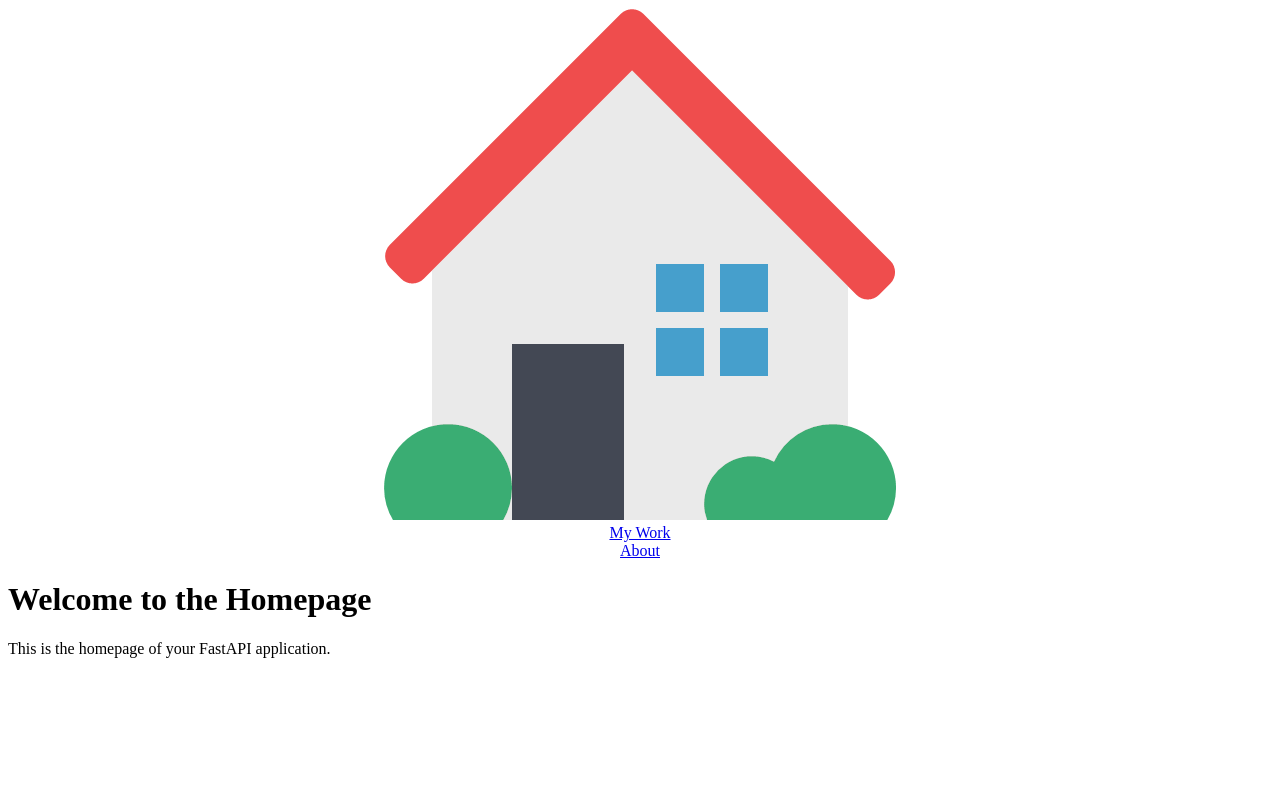
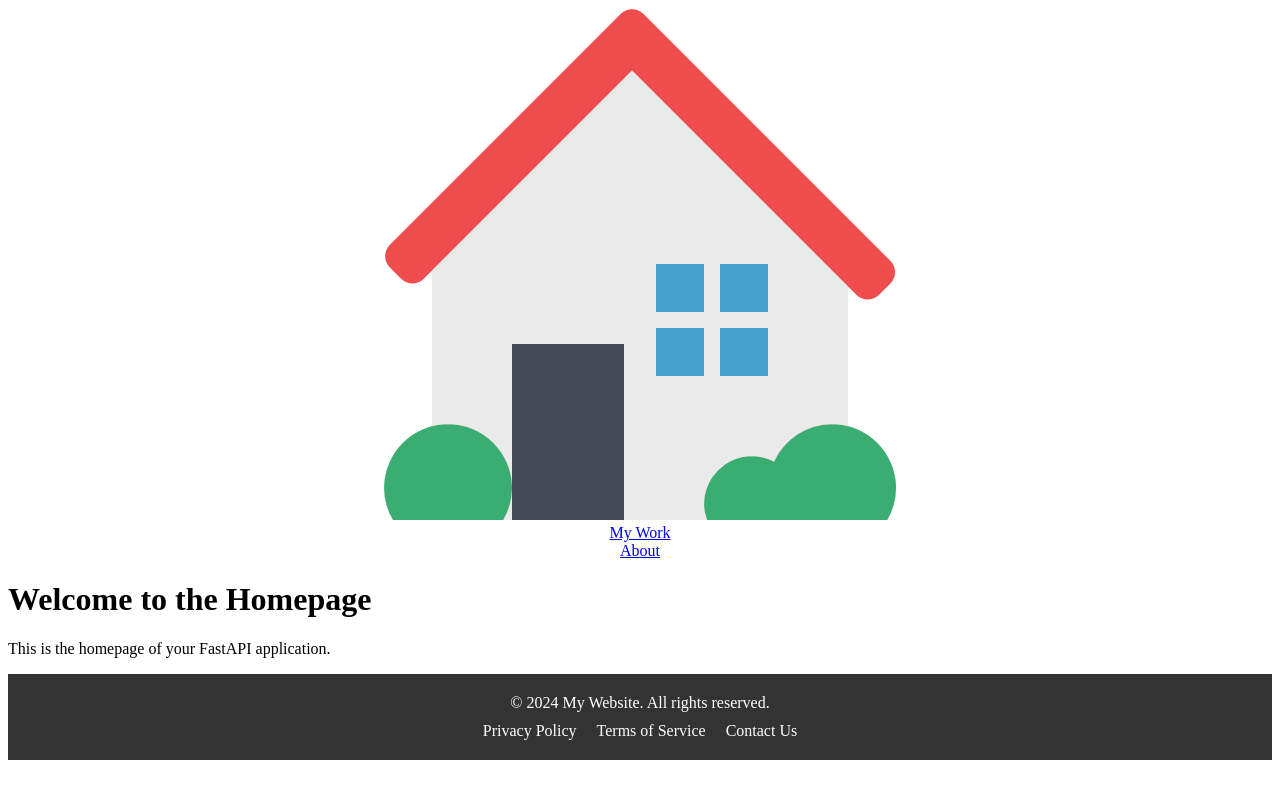
Before and after one commit to Helen-Mars/fastapiProject1, a FastAPI app: page / in a window 1280 px wide. Run offline with FastAPI, Linux system fonts and the light colour scheme.

Commit message:
This is a fastapi project.

```diff
--- /dev/null
+++ b/static/css/footer.css
@@ -0,0 +1,42 @@
+
+/* Basic footer styling */
+footer {
+    background-color: #333;
+    color: #fff;
+    padding: 20px 0; /* Adjust vertical padding */
+    text-align: center;
+    display: flex;
+    justify-content: center;
+    align-items: center;
+}
+
+.footer-content {
+    display: flex;
+    flex-direction: column; /* Stack items vertically */
+    align-items: center; /* Center items horizontally */
+}
+
+.footer-content p {
+    margin: 0;
+    margin-bottom: 10px; /* Add space below the paragraph */
+}
+
+.footer-content ul {
+    list-style: none;
+    padding: 0;
+    margin: 0;
+    display: flex; /* Align list items horizontally */
+}
+
+.footer-content li {
+    margin: 0 10px; /* Space between list items */
+}
+
+.footer-content a {
+    color: #fff;
+    text-decoration: none;
+}
+
+.footer-content a:hover {
+    text-decoration: underline;
+}
--- a/templates/base.html
+++ b/templates/base.html
@@ -5,6 +5,7 @@
 <!--    <meta name="viewport" content="width=device-width, initial-scale=1.0">-->
     <title>{% block title %}My Profile{% endblock %}</title>
     <link rel="stylesheet" href="{{ url_for('css', path='/style.css') }}">
+    <link rel="stylesheet" href="{{ url_for('css', path='/footer.css') }}">
 <!--    <link rel="stylesheet" href="{{ url_for('css', path='/all.min.css') }}">-->
     {% block head_append %}
         <!-- Default head content -->
@@ -40,6 +41,20 @@
 
     <footer>
         <!-- Footer content -->
+
+        <div class="footer-content">
+            <p>&copy; 2024 My Website. All rights reserved.</p>
+            <ul>
+                <li><a href="/privacy-policy">Privacy Policy</a></li>
+                <li><a href="/terms-of-service">Terms of Service</a></li>
+                <li><a href="/contact">Contact Us</a></li>
+            </ul>
+        </div>
+        {% block footer %}
+
+        <!-- Default content -->
+        {% endblock %}
+
     </footer>
 </body>
 </html>
--- a/templates/pages/home.html
+++ b/templates/pages/home.html
@@ -1,6 +1,7 @@
 {% extends "base.html" %}
 
 {% block title %}Homepage{% endblock %}
+
 
 {% block content %}
 
@@ -11,6 +12,10 @@
     </div>
 </div>
 
+{% endblock %}
+
+{% block footer %}
+
 
 
 {% endblock %}
```
